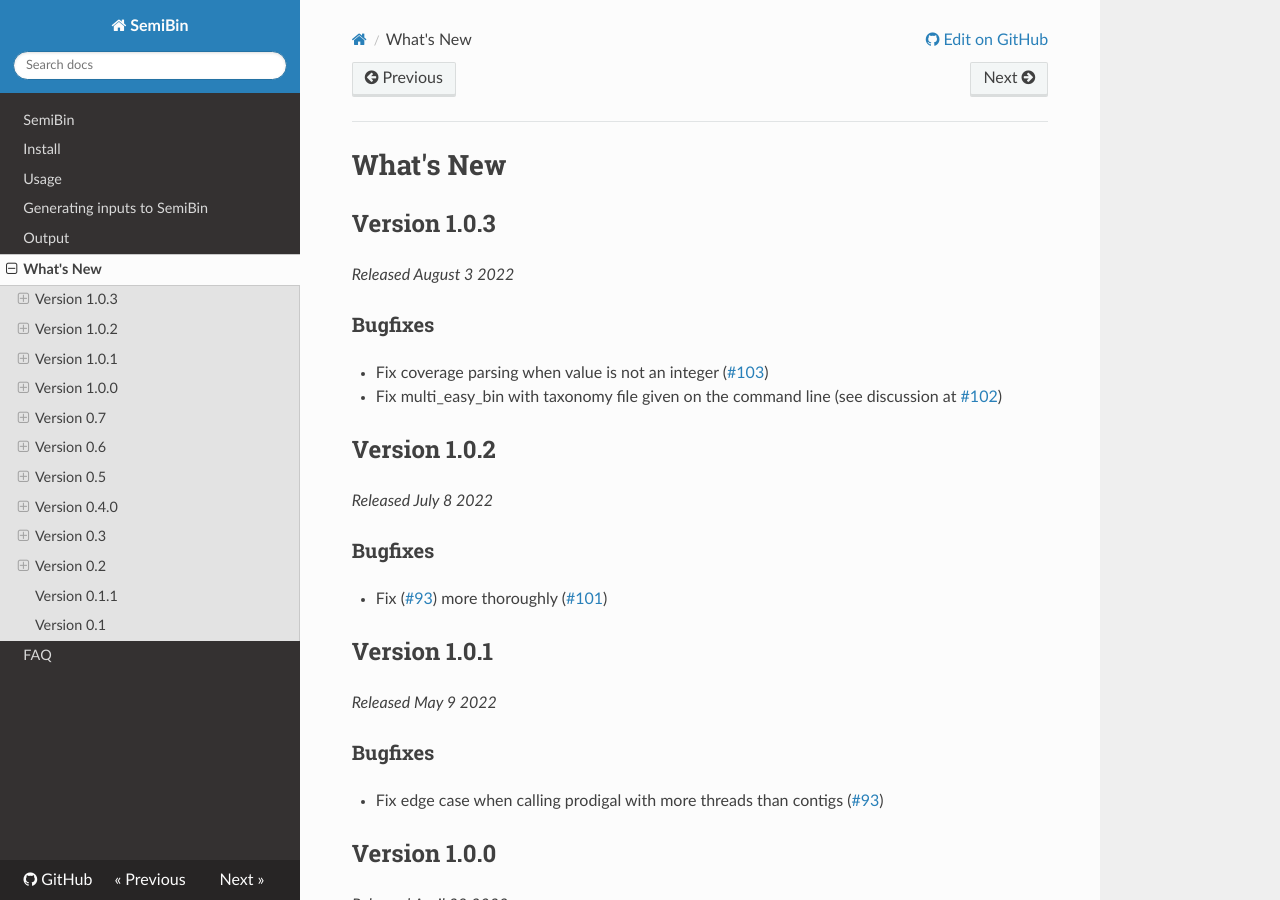
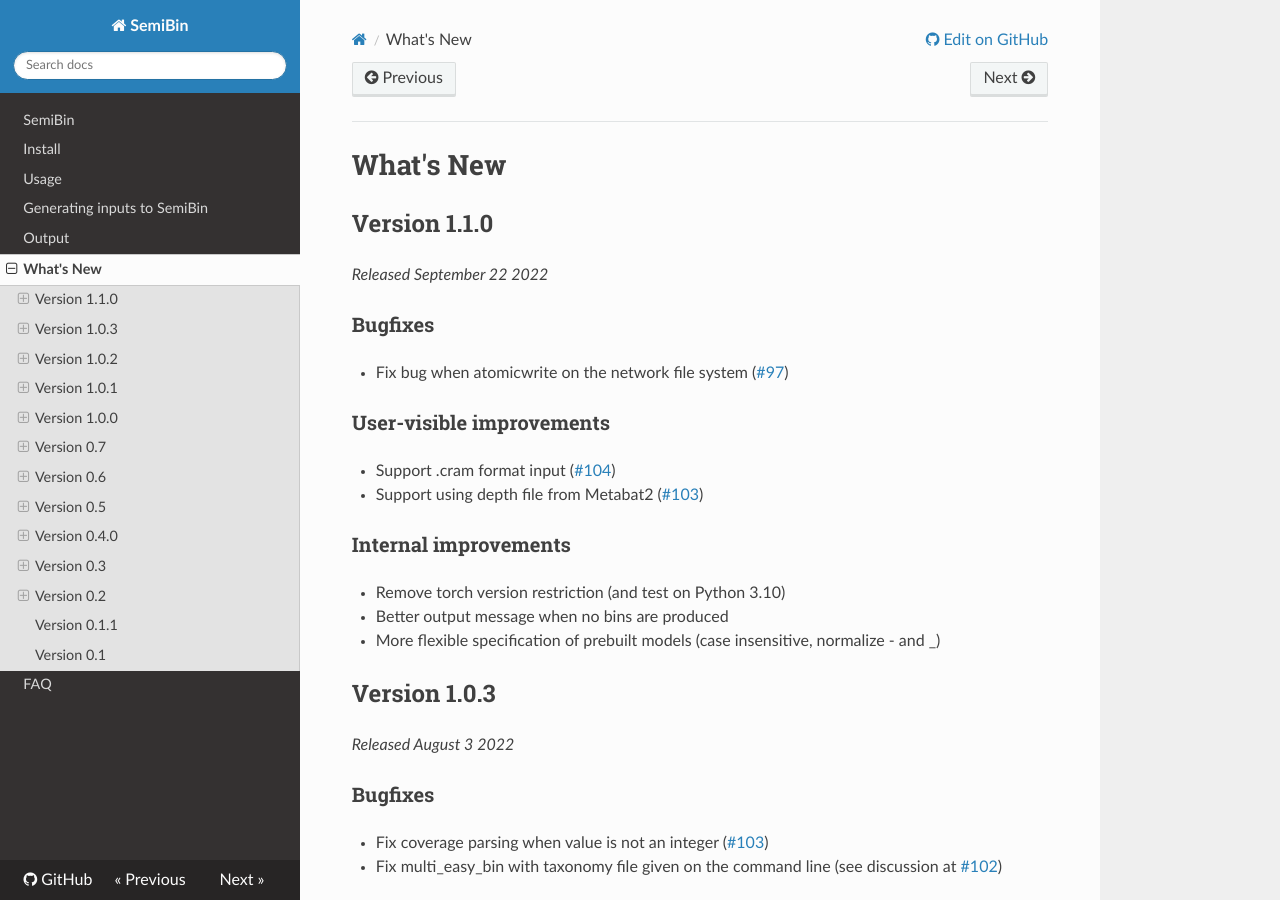
Before and after one commit to BigDataBiology/SemiBin, an MkDocs documentation site: the page built from docs/whatsnew.md, in a window 1280 px wide and 900 px high. Built offline with MkDocs 1.6.1, drawn with Linux system fonts in a browser that asks for light colours; nearby versions of some CDN libraries.

Commit message:
Update release docs

```diff
--- a/docs/whatsnew.md
+++ b/docs/whatsnew.md
@@ -1,4 +1,24 @@
 # What's New
+
+## Version 1.1.0
+
+*Released September 22 2022*
+
+### Bugfixes
+
+- Fix bug when atomicwrite on the network file system ([#97](https://github.com/BigDataBiology/SemiBin/issues/97))
+
+### User-visible improvements
+
+- Support .cram format input ([#104](https://github.com/BigDataBiology/SemiBin/issues/104))
+- Support using depth file from Metabat2 ([#103](https://github.com/BigDataBiology/SemiBin/issues/103))
+
+### Internal improvements
+
+- Remove torch version restriction (and test on Python 3.10)
+- Better output message when no bins are produced
+- More flexible specification of prebuilt models (case insensitive,
+	normalize - and _)
 
 ## Version 1.0.3
 
```
Also changed, not shown: 1 other file.
